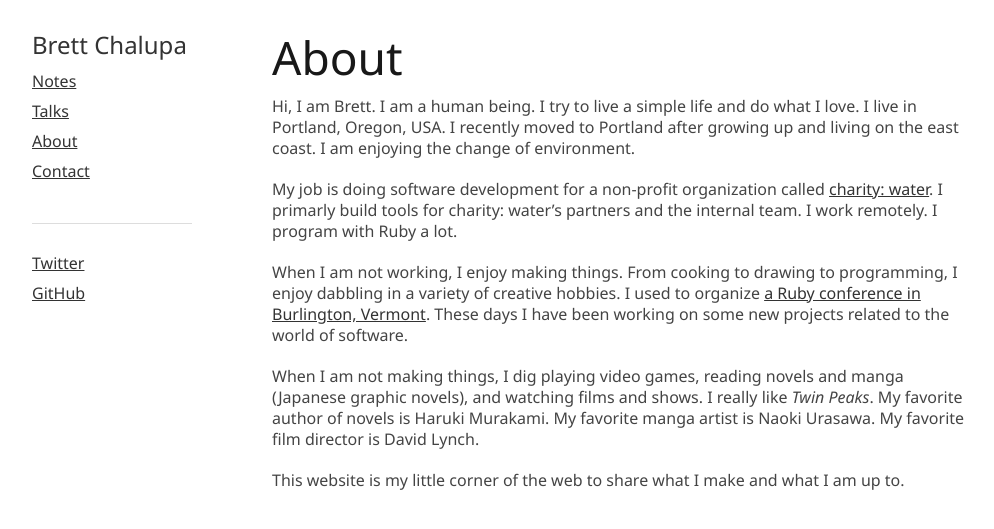
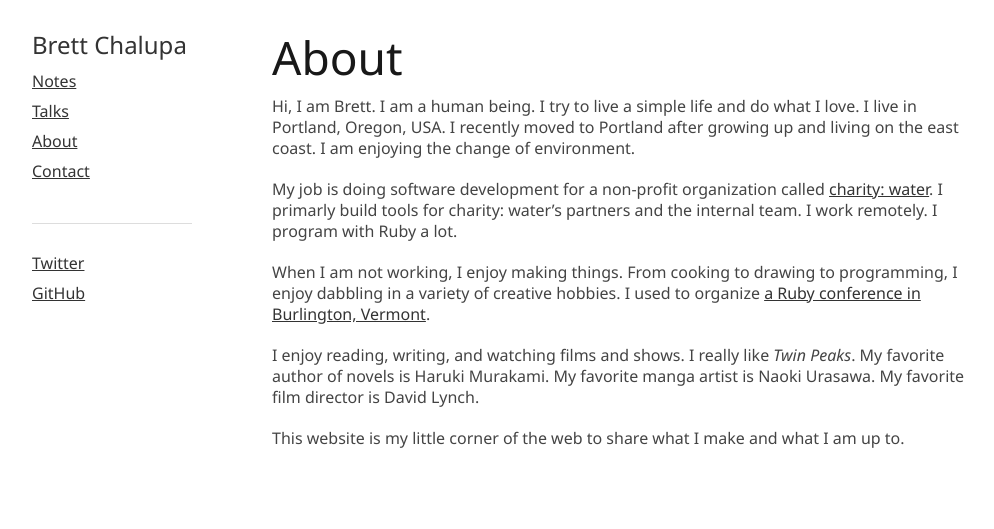
Before and after one commit to brettchalupa/brettchalupa.github.io, a Jekyll site: the page built from about.md, in a window 1280 px wide. Shown: the top 529 px of the page, without its empty margins (138-1132 px from the left). Built offline with Jekyll 4.4.1, drawn with Linux system fonts in a browser that asks for light colours; Markdown is read by kramdown in place of the engine named in the settings.

Commit message:
Update index and about
Change the content and add some info about writing as that is what I
have been doing mostly outside of work.

```diff
--- a/about.md
+++ b/about.md
@@ -19,14 +19,12 @@ program with Ruby a lot.
 When I am not working, I enjoy making things. From cooking to drawing to
 programming, I enjoy dabbling in a variety of creative hobbies. I used
 to organize [a Ruby conference in Burlington,
-Vermont](http://www.burlingtonrubyconference.com/). These days I have
-been working on some new projects related to the world of software.
+Vermont](http://www.burlingtonrubyconference.com/).
 
-When I am not making things, I dig playing video games, reading
-novels and manga (Japanese graphic novels), and watching films and
-shows. I really like _Twin Peaks_. My favorite author of novels is
-Haruki Murakami. My favorite manga artist is Naoki Urasawa. My favorite
-film director is David Lynch.
+I enjoy reading, writing, and watching films and shows. I really like
+_Twin Peaks_. My favorite author of novels is Haruki Murakami. My
+favorite manga artist is Naoki Urasawa. My favorite film director is
+David Lynch.
 
 This website is my little corner of the web to share what I make and
 what I am up to.
--- a/index.html
+++ b/index.html
@@ -10,6 +10,6 @@ title: Brett Chalupa
     <h1>Hi, my name is Brett Chalupa.</h1>
 
     <p>I am software developer living in Portland, OR.<br>I am currently
-    working on a couple new side projects.</p>
+    exploring creative writing in my free time.</p>
   </div>
 </div>
```
